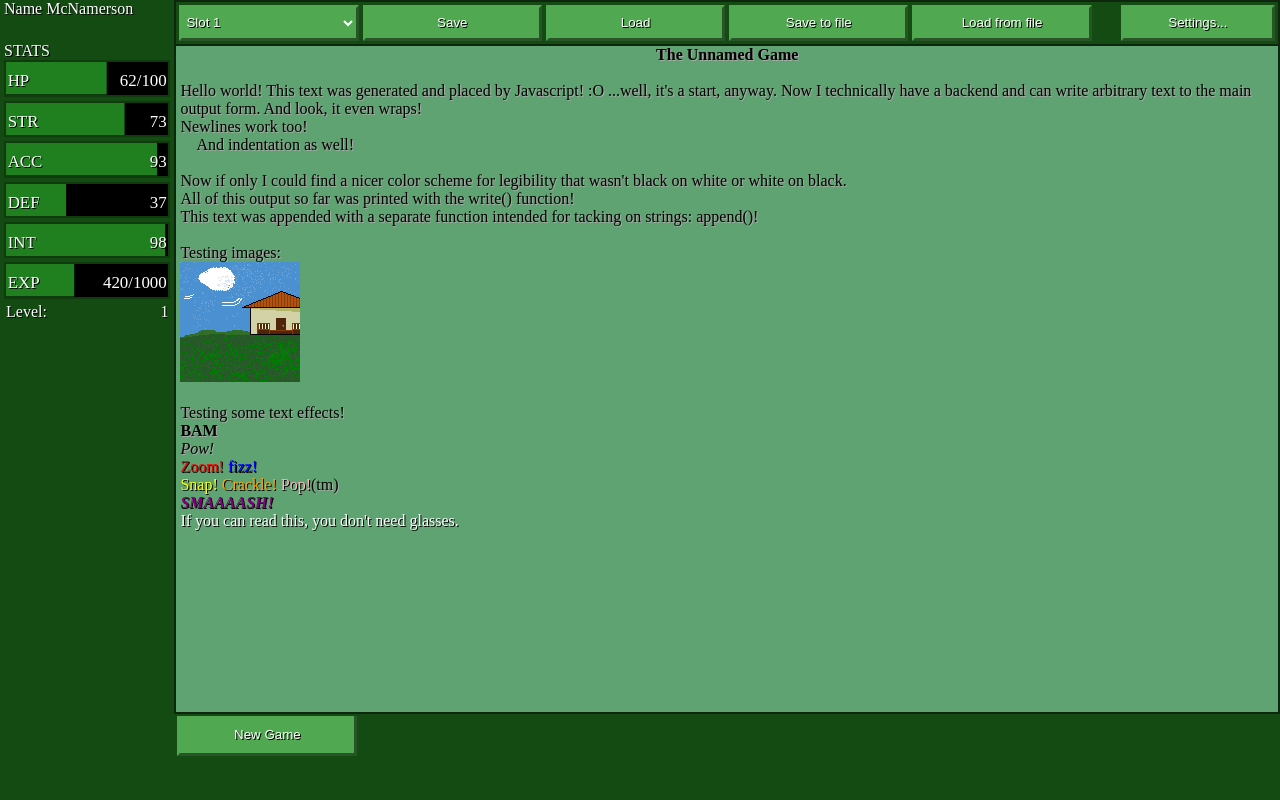
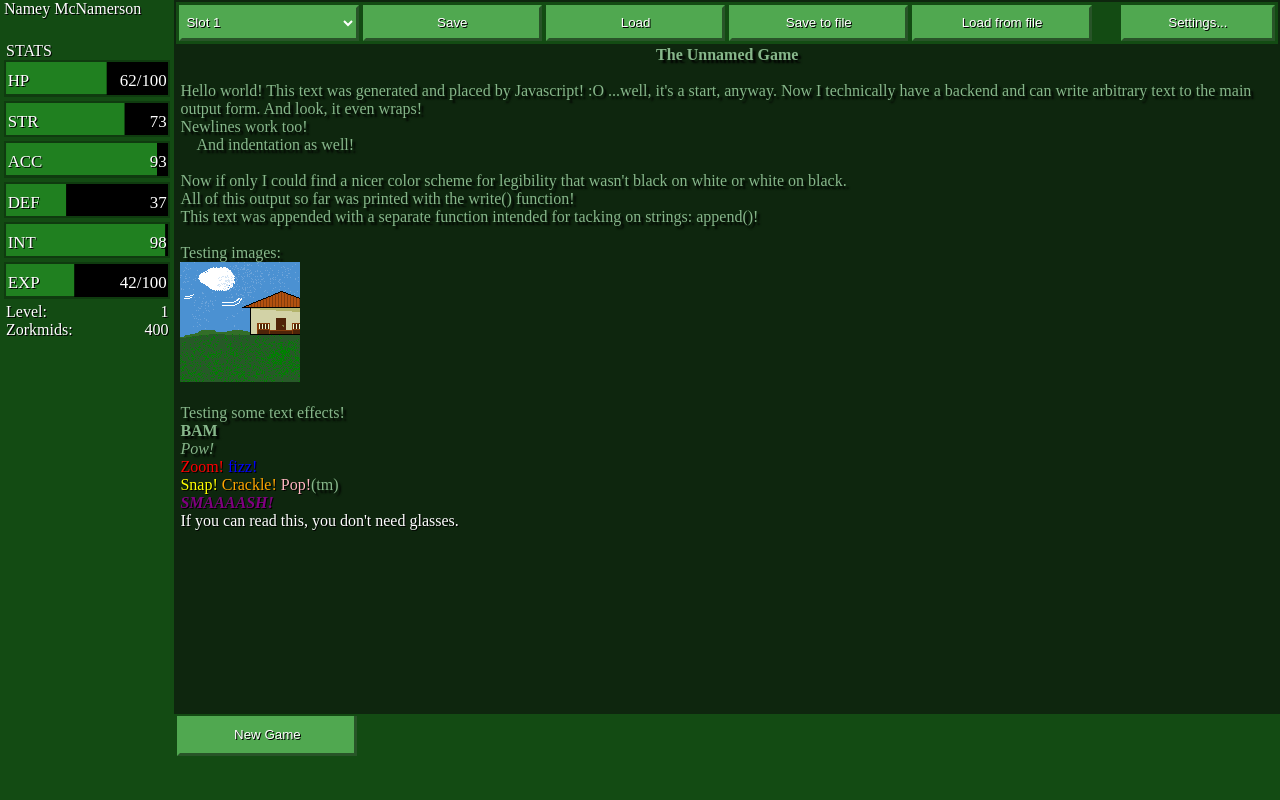
Before and after one commit to dragontamer8740/unnamed-game, a plain HTML site: page index.html in a window 1280 px wide. Drawn offline with Linux system fonts and the light colour scheme.

Commit message:
beginning code fill-in so I have data to test with to make sure leaving game menus returns the game to the state it paused in.

```diff
--- a/css/style01.css
+++ b/css/style01.css
@@ -76,9 +76,9 @@ body {
 }
 
 .output {
-  background: #60A372;
-  color: black;
-  text-shadow: 1px 1px #AAAAAA;
+  background: 1a3a1d;
+  color: #87b78b;
+  text-shadow: 3px 3px 2px black;
   flex-direction: column;
   flex: 16;
   padding-left: 4px;
@@ -183,7 +183,7 @@ button:active {
   fill: rgb(32,128,32);
 }
 
-#levelField {
+.rightColDataField {
   display: inline;
   float: right;
   direction: rtl;
@@ -192,7 +192,7 @@ button:active {
   padding-right: 2px;
 }
 
-#nonBarStats {
+.nonBarStats {
   padding-left: 2px;
 }
 
--- a/index.html
+++ b/index.html
@@ -18,18 +18,24 @@
 <html>
   <head>
     <link rel="stylesheet" href="css/style01.css"></link>
+
     <script src="js/main.js"></script>
+    <!-- Page setup stuff. Also initializes the game and has main loop. -->
     <script src="js/playerClass.js"></script>
+    <!-- Player object definition. -->
+    <script src="js/game.js"></script>
+    <!-- Game object. -->
   </head>
   <body onload="main();">
     <div class="container">
       <nav class="nav leftBar">
         <div id="leftBarTop">
-          Name McNamerson
+          Namey McNamerson
         </div>
         <div id="statsArea">
-          STATS
-          <br/>
+          <div class="nonBarStats">
+            STATS
+          </div>
           <!-- HP bar -->
           <svg class="statBar" id="HPBar" viewBox="0 0 100 20"><rect class="bar" height="100%"/><text class="barStr"  x="1" y="75%">HP</text><text class="barNum" x="99" y="75%" font-size="smaller" fill="black">Num</text></svg>
           <br/>
@@ -48,8 +54,11 @@
           <!-- Experience Points bar -->
           <svg class="statBar" id="expBar" viewBox="0 0 100 20"><rect class="bar" height="100%"/><text class="barStr" x="1" y="75%">EXP</text><text class="barNum" x="99" y="75%" font-size="smaller" fill="black">Num/Num</text></svg>
           <br/>
-          <div id="nonBarStats">
-            Level: <div id="levelField"></div>
+          <div class="nonBarStats">
+            Level: <div class="rightColDataField" id="levelField"=></div>
+          </div>
+          <div class="nonBarStats">
+            Zorkmids: <div class="rightColDataField" id="moneyField"=></div>
           </div>
         </div>
       </NAV>
--- /dev/null
+++ b/js/game.js
@@ -0,0 +1,24 @@
+/*
+ *  This file is part of The Unnamed Game.
+ *
+ *  The Unnamed Game is free software: you can redistribute it and/or modify
+ *  it under the terms of the GNU General Public License as published by
+ *  the Free Software Foundation, either version 3 of the License, or
+ *  (at your option) any later version.
+ *
+ *  The Unnamed Game is distributed in the hope that it will be useful,
+ *  but WITHOUT ANY WARRANTY; without even the implied warranty of
+ *  MERCHANTABILITY or FITNESS FOR A PARTICULAR PURPOSE.  See the
+ *  GNU General Public License for more details.
+ *
+ *  You should have received a copy of the GNU General Public License
+ *  along with The Unnamed Game.  If not, see <http://www.gnu.org/licenses/>.
+ */
+
+var game = {
+  daysPlayed:    "0",
+  timeMinutes:   "0" /* goes from 0 to 1339. (60*24=1400)*/
+  get dayofWeek () { /* function to get the day of the week. 0-6, Monday to Sunday. */
+    return ( this.daysPlayed % 7 );
+  }
+};
--- a/js/main.js
+++ b/js/main.js
@@ -92,7 +92,7 @@ function hideAllButtons()
   }
 }
 
-function updateStatusBars()
+function updateStatusBars() /* refresh status bars with current values */
 {
   statBarSet("#HPBar", player.stats.HpCurr );
   statBarSet("#StrBar", player.stats.str );
@@ -101,9 +101,11 @@ function updateStatusBars()
   statBarSet("#IntBar", player.stats.int );
   statBarSet("#expBar", player.stats.exp );
   document.getElementById("levelField").innerHTML=player.stats.level;
+  document.getElementById("moneyField").innerHTML=player.money;
 }
 
-function statBarSet(id, num)
+function statBarSet(id, num) /* calculate stat bar widths and apply the results
+                                to the status bar SVG's. */
 {
   /* "ID" is the svg's ID (like IntBar or StrBar). num is the value to set.
    * HP and experience bars are not on a 0-100 scale like the others, so
@@ -124,12 +126,12 @@ function statBarSet(id, num)
   }
   else if (id === "#expBar")
   {
-    var num1 = parseInt(( parseFloat(num) / (parseFloat(player.stats.XPToNextLevel())) * 100));
+    var num1 = parseInt(( parseFloat(num) / (parseFloat(player.stats.XPToNextLevel)) * 100));
     document.querySelector(selectorString).setAttribute("width", num1.toString() + "%");
 
     /* then update numbers in bars: */
     selectorString += "Num"; /* barNum is the class for the numbers in the SVG's */
-    document.querySelector(selectorString).innerHTML=(num + "/" + player.stats.XPToNextLevel());
+    document.querySelector(selectorString).innerHTML=(num + "/" + player.stats.XPToNextLevel);
   }
   else
   {
@@ -141,8 +143,41 @@ function statBarSet(id, num)
   }
 }
 
+function settingsMenu()
+{
+  /*
+     Don't let this function execute when it's already in the settings menu.
+     this will be important once we are backing up the current game state for
+     restoration when exiting the settings menu.
+
+     Procedure idea:
+     0) disable save/load state buttons & 'settings; button to avoid some
+        complications.
+     1) get content of main game output [$().innerHTML] and save it to a
+        variable.
+     2) get functions associated with the bottom buttons (if I make the buttons
+        be represented by objects in Javascript, this will be easy enough. If I
+        use a string to represent the function name to call, this becomes even
+        easier, but this approach requires buttons to run eval() when executed.
+        I know eval() is controversial, but I _think_ this is a valid use case
+        when you put religion aside.
+
+        Button format:
+        |--label
+        |--call   :   function name associated with the button
+        |--state  :   enabled/disabled
+        |--vis    :   visibility ("display: none;" for instance)
+  */
+  document.getElementById("settings").removeEventListener("click", settingsMenu, false);
+  write("Settings go here! Eventually!");
+}
+
 function mainMenu()
 {
+  document.getElementById("settings").addEventListener("click", settingsMenu, false);
+
+
+
   showButton(1, true);
   setButtonText(1, "New Game");
   write("<center><b>The Unnamed Game</b></center>");
--- a/js/playerClass.js
+++ b/js/playerClass.js
@@ -1,3 +1,25 @@
+/*
+ *  This file is part of The Unnamed Game.
+ *
+ *  The Unnamed Game is free software: you can redistribute it and/or modify
+ *  it under the terms of the GNU General Public License as published by
+ *  the Free Software Foundation, either version 3 of the License, or
+ *  (at your option) any later version.
+ *
+ *  The Unnamed Game is distributed in the hope that it will be useful,
+ *  but WITHOUT ANY WARRANTY; without even the implied warranty of
+ *  MERCHANTABILITY or FITNESS FOR A PARTICULAR PURPOSE.  See the
+ *  GNU General Public License for more details.
+ *
+ *  You should have received a copy of the GNU General Public License
+ *  along with The Unnamed Game.  If not, see <http://www.gnu.org/licenses/>.
+ */
+
+/*
+ * See index.html for the rest of the JS files used, since
+ * Javascript doesn't have "include" functionality built-in.
+ */
+
 /* create the player object. */
 var player = {
   /* member variables/functions:
@@ -21,24 +43,29 @@ var player = {
    *   |--> def:      Defense
    *   |--> int:      Intelligence
    */
-  name:    "Player",
-  lName:   "McPlayerson",
-  age:     "18",
-  sex:     "N",
-  gender:  "N",
+  name:      "Player",
+  lName:     "McPlayerson",
+  age:       "18",
+  sex:       "N",
+  gender:    "N",
+  money:     "400",
   stats:   {
     level:    "1",
-    exp:      "420",
+    exp:      "42",
     HPMax:    "100",
     HpCurr:   "62",
     str:      "73",
     acc:      "93",
     def:      "37",
     int:      "98",
-    XPToNextLevel: function()
-    {
+    /* getters are apparently a new-ish thing in JS. Trying it out! */
+    get XPToNextLevel () {
+    /*XPToNextLevel: function()
+    {*/
       /* TO BE IMPLEMENTED */
-      return 1000;
+      /* To start, I'm just gonna say that levelling takes
+         (your current level times 100) XP. Level 1: 100xp, 2: 200xp, etc. */
+      return (this.level * 100);
     }
   },
 };
```
